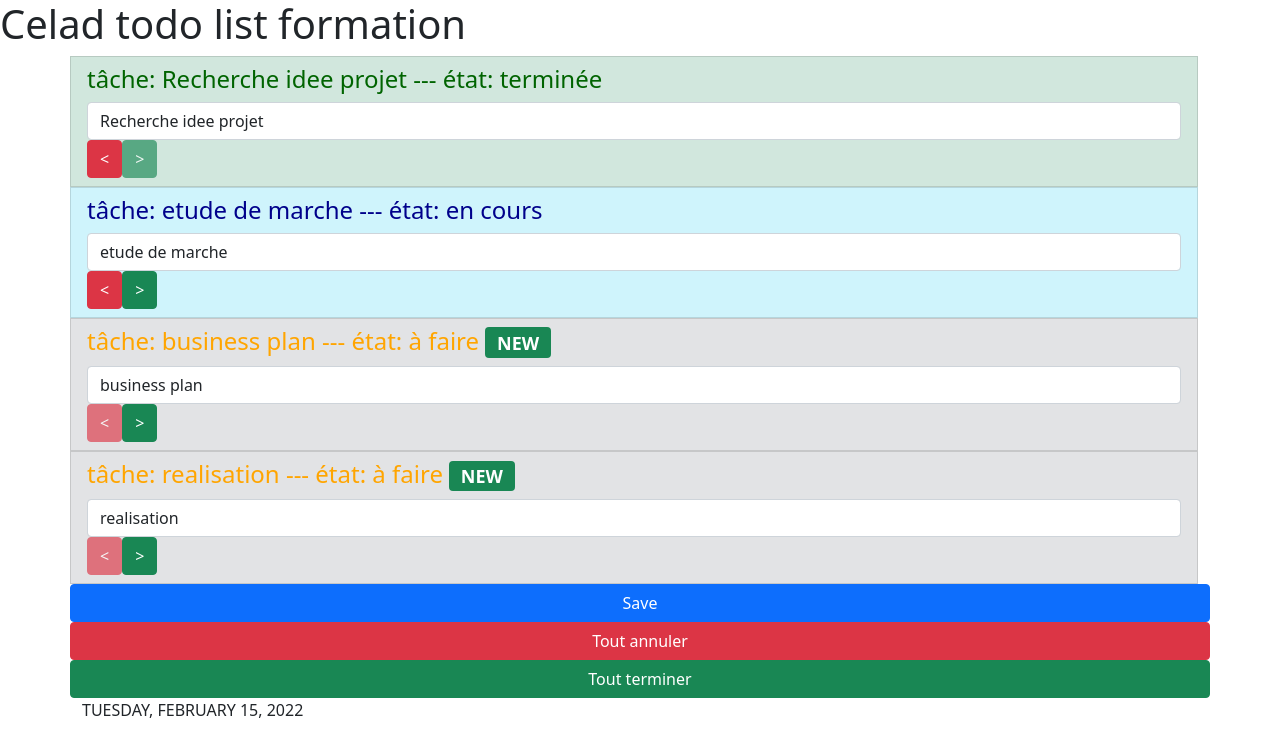
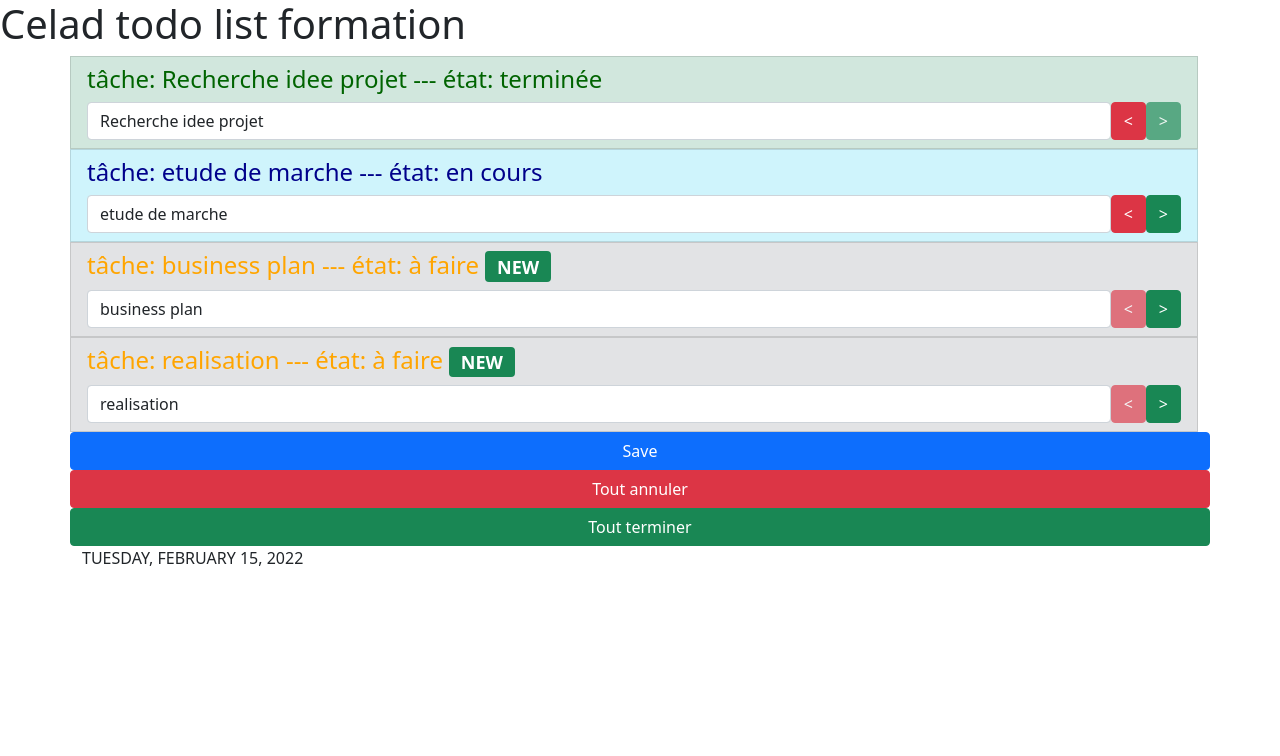
Before and after one commit to maaash/celadtodo, an Angular app: page / in a window 1280 px wide. Shown: the top 756 px of the page. Built offline with nearby package versions, Linux system fonts and the light colour scheme.

Commit message:
service injecte dans plusieurs composants

```diff
--- a/src/app/tache/tache.component.html
+++ b/src/app/tache/tache.component.html
@@ -8,7 +8,10 @@
     tâche: {{nameTache}} --- état: {{getEtat()}}
     <span *ngIf="etatTache=='afaire'" class="badge bg-success"> NEW </span>
   </h4>
-  <input type="text" class="form-control" [(ngModel)]="nameTache">
-  <button class="btn btn-danger" (click)="onRegresser()" [disabled]="etatTache=='afaire'">&lt;</button>
-  <button class="btn btn-success" (click)="onProgresser()"[disabled]="etatTache=='terminee'">&gt;</button>
+
+  <div class="d-flex flex_row">
+    <input type="text" class="form-control" [(ngModel)]="nameTache">
+    <button class="btn btn-danger" (click)="onRegresser()" [disabled]="etatTache=='afaire'">&lt;</button>
+    <button class="btn btn-success" (click)="onProgresser()"[disabled]="etatTache=='terminee'">&gt;</button>
+  </div>
 </li>
```
